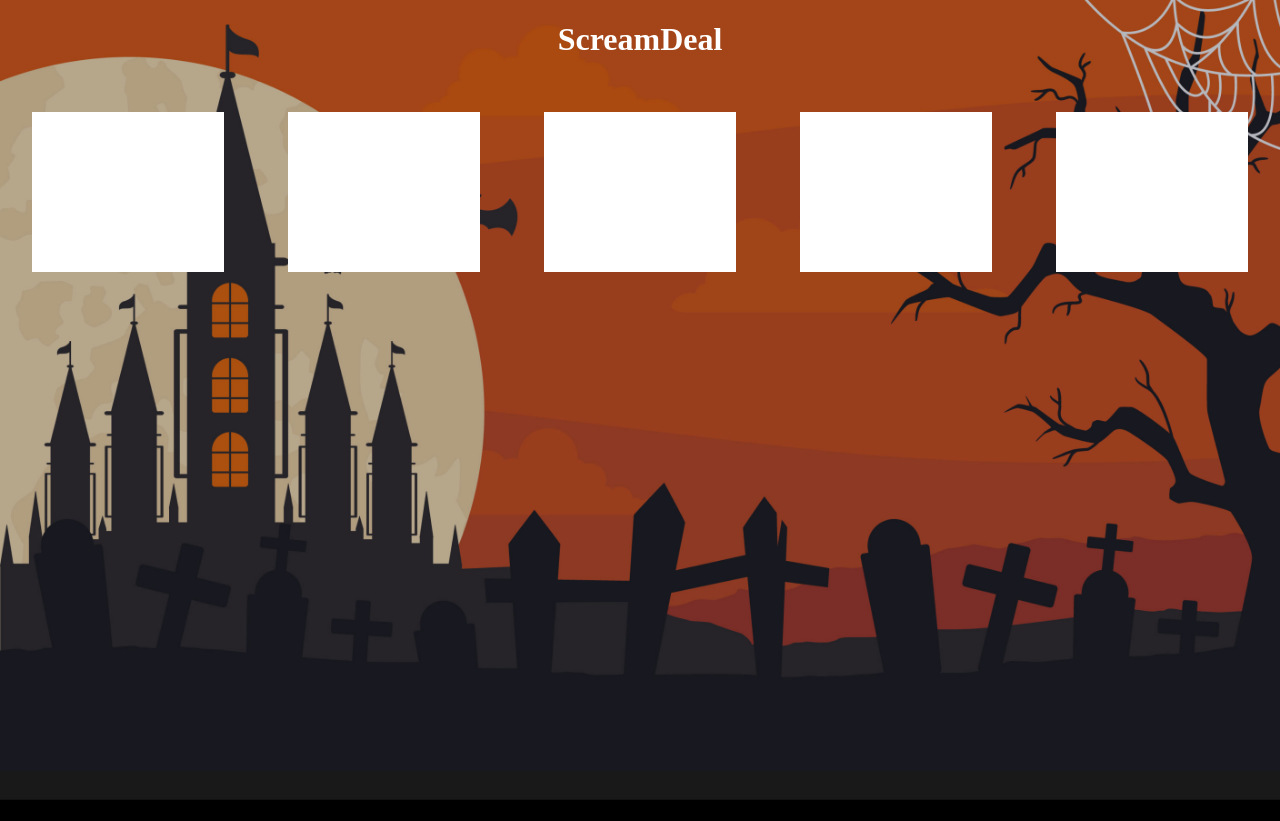
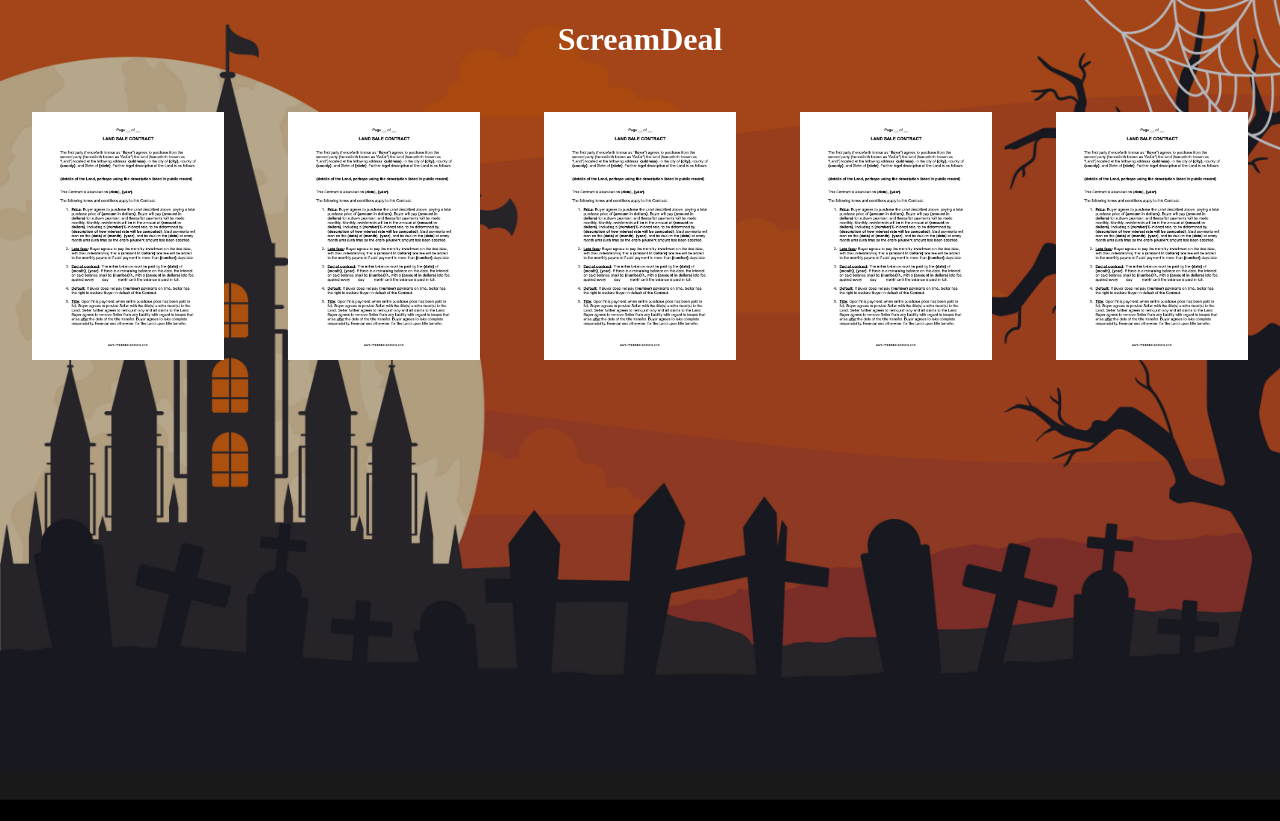
Before and after one commit to joakimsoren/screamdeal, a Vue app in the folder frontend/: page / in a window 1280 px wide. Built offline with nearby package versions, Linux system fonts and the light colour scheme; a web font is replaced by a local one.

Commit message:
Fix theme selector

```diff
--- a/frontend/src/components/ThemeSelector.vue
+++ b/frontend/src/components/ThemeSelector.vue
@@ -1,8 +1,8 @@
 <template>
   <div class="theme-selector">
     <div v-for="item in 5" :key="item" class="theme-box">
-      <image class="theme-image" src="/img/doc.jpg" />
-      <button class="theme-button" @click="handleClick">Select theme</button>
+      <img class="theme-image" src="/img/doc.jpg" />
+      <button class="theme-button" @click="handleClick(index)">Select theme</button>
     </div>
   </div>
 </template>
@@ -12,8 +12,8 @@
 
 @Component
 export default class ThemeSelector extends Vue {
-  handelClick(theme) {
-    this.$emit("selectTheme", theme.id);
+  handelClick(index) {
+    this.$emit("selectTheme", index);
   }
 }
 </script>
@@ -23,10 +23,9 @@
   width: 100%;
   .theme-box {
     width: 20%;
-    height: 10rem;
+    height: auto;
     margin: 2rem;
     position: relative;
-    background: white;
 
     .theme-image {
       width: 100%;
@@ -47,6 +46,9 @@
     }
 
     &:hover {
+      .theme-image {
+        filter: brightness(50%);
+      }
       .theme-button {
         opacity: 1;
       }
```
